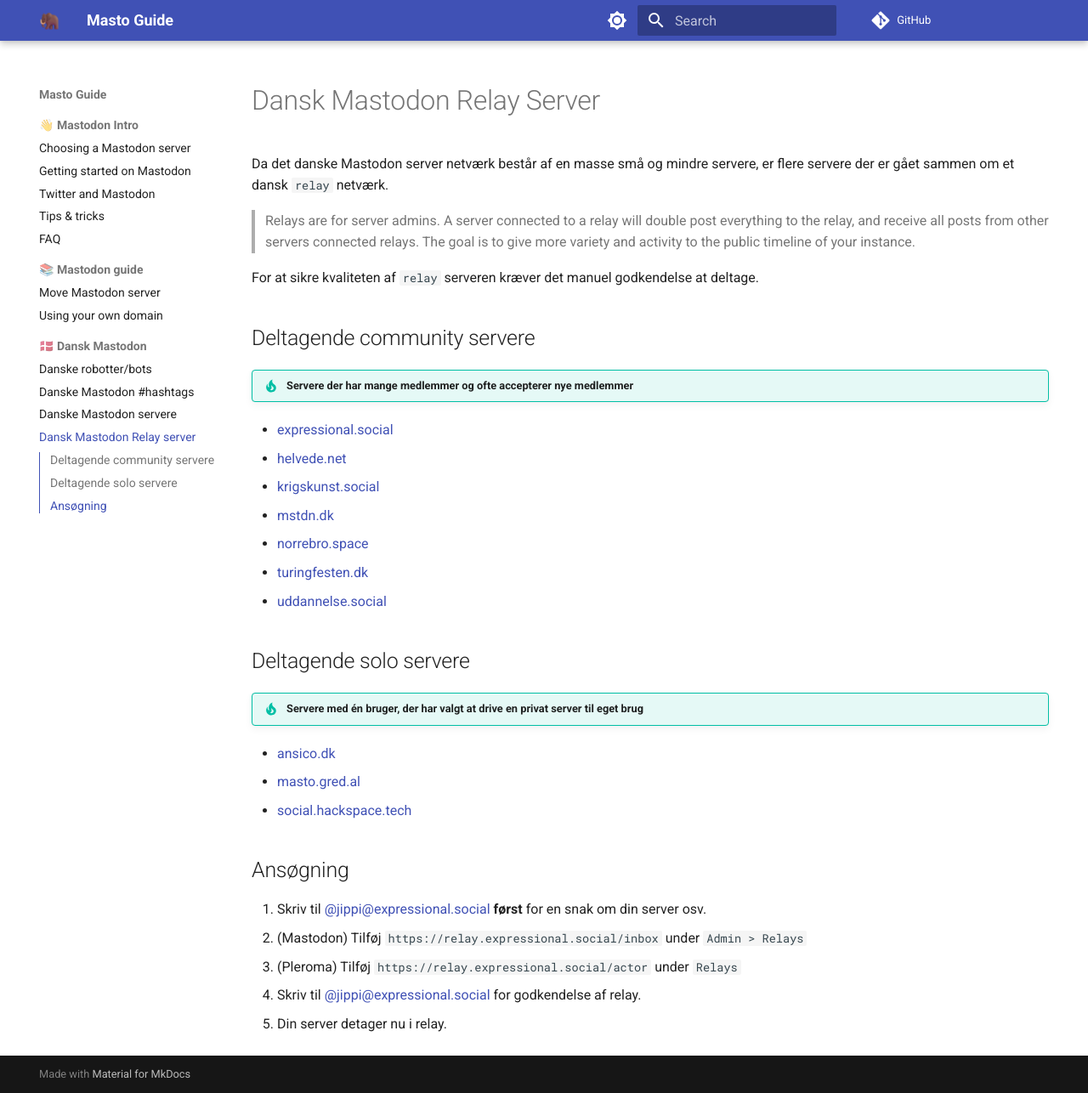
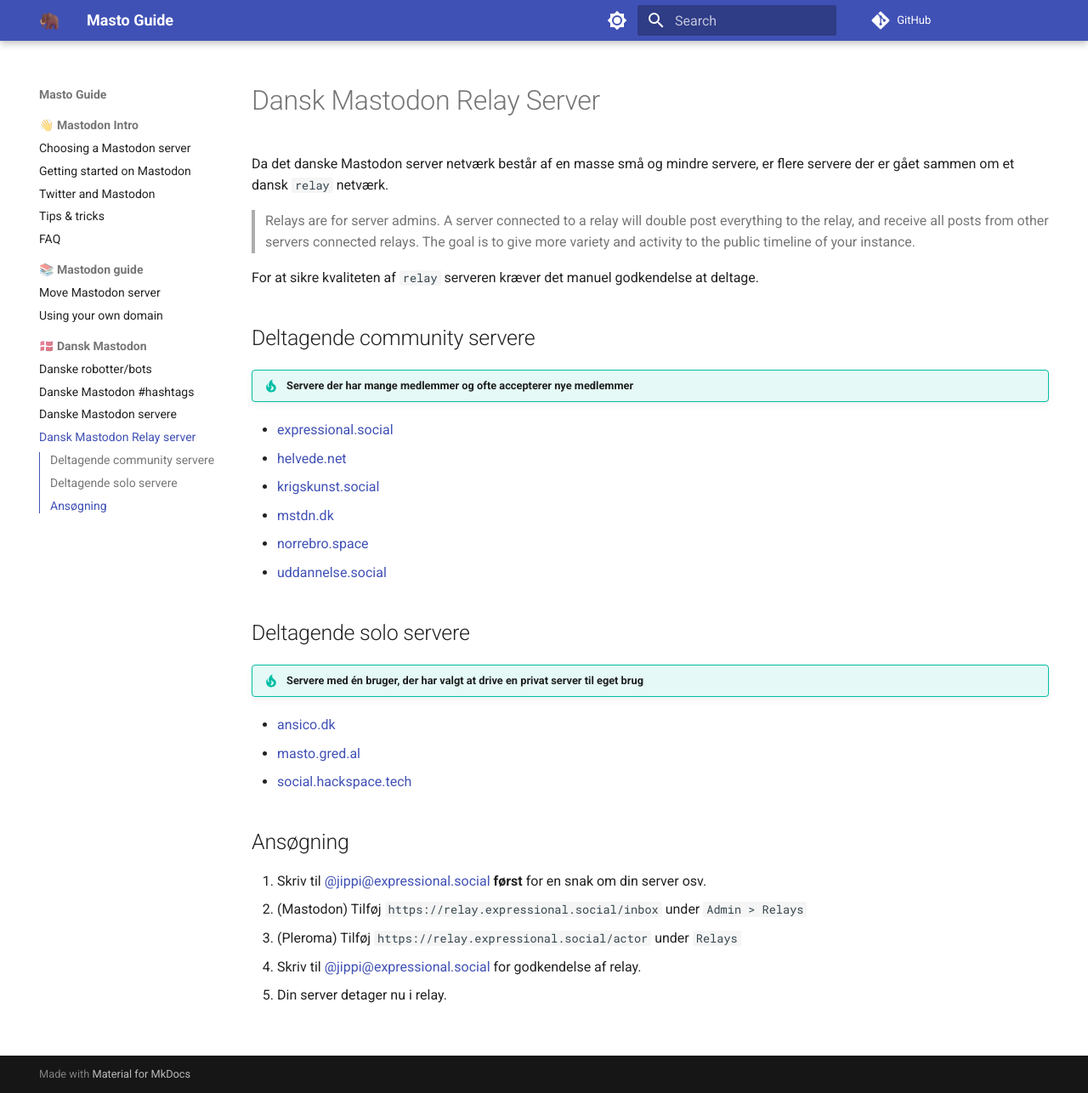
Before and after one commit to jippi/masto-guide, an MkDocs documentation site: the page built from docs/dk/relay.md, in a window 1280 px wide and 1286 px high. Shown: the whole window at 85% size. Built offline with MkDocs 1.6.1 and Material for MkDocs 9.7.7, drawn with Linux system fonts in a browser that asks for light colours; a script that is not in the unit is left out; comment, search, counter and statistics services are not loaded.

Commit message:
remove 'turingfesten.dk' due to long offline

```diff
--- a/docs/dk/relay.md
+++ b/docs/dk/relay.md
@@ -15,7 +15,6 @@ For at sikre kvaliteten af `relay` serveren kræver det manuel godkendelse at de
 - [krigskunst.social](https://krigskunst.social/){target=_blank}
 - [mstdn.dk](https://mstdn.dk/){target=_blank}
 - [norrebro.space](https://norrebro.space/){target=_blank}
-- [turingfesten.dk](https://turingfesten.dk/){target=_blank}
 - [uddannelse.social](https://uddannelse.social){target=_blank}
 
 ## Deltagende solo servere
```
Also changed, not shown: 1 other file.
